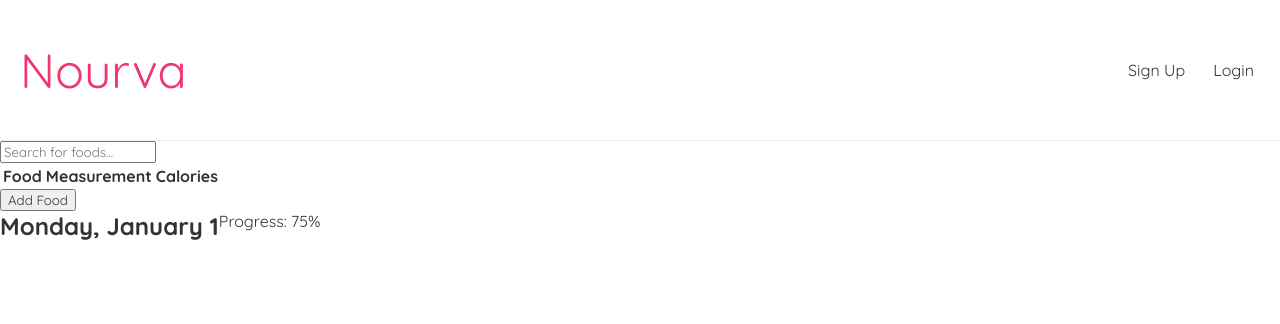
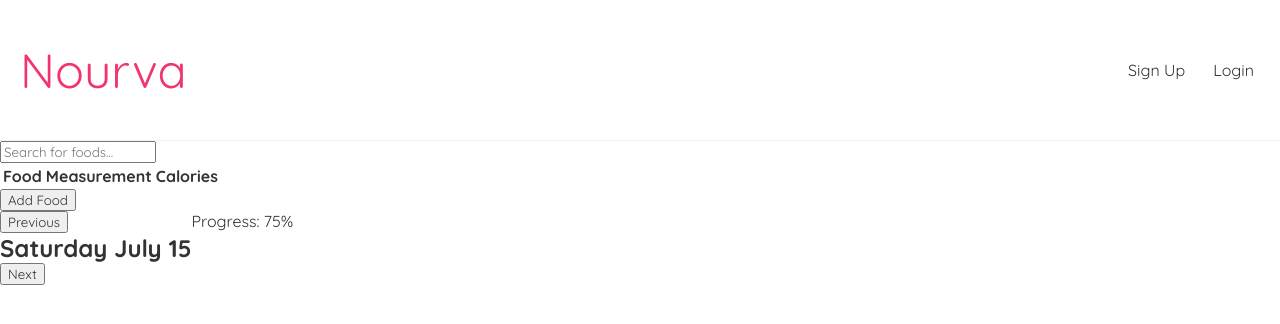
Before and after one commit to Obskurity/Nourva, a React (Create React App) app in the folder nourva-frontend/: page /nutrient-tracking in a window 1280 px wide. Shown: the top 324 px of the page. Built offline with nearby package versions, Linux system fonts and the light colour scheme.

Commit message:
add date picker #10

```diff
--- a/nourva-frontend/src/NutrientTrackingComponents/DailyFoods.js
+++ b/nourva-frontend/src/NutrientTrackingComponents/DailyFoods.js
@@ -1,10 +1,48 @@
-import React from 'react';
+import { useState } from 'react';
+import moment from 'moment';
+import { DatePicker } from '@mui/x-date-pickers'
+import { AdapterDayjs } from '@mui/x-date-pickers/AdapterDayjs'
+import { LocalizationProvider } from '@mui/x-date-pickers';
 
 const DailyFoods = () => {
     // Add logic to fetch and display the list of foods the user has eaten for the day.
+    const dateFormatString = "dddd MMMM D";
+    const [pickedDate, setPickedDate] = useState(moment())
+    const [showDatePicker, setShowDatePicker] = useState(false);
+
+    const handleDatePickerClick = () => {
+        setShowDatePicker(!showDatePicker);
+    };
+
+    const handleDateChange = (newDate) => {
+        setShowDatePicker(false);
+        if (newDate.isValid()) {
+            setPickedDate(newDate);
+        }
+    };
+
+    const handlePreviousDate = () => {
+        setPickedDate(pickedDate.subtract(1, 'day'));
+    };
+
+    const handleNextDate = () => {
+        setPickedDate(pickedDate.add(1, 'day'));
+    };
+
     return (
         <div>
-            <h2>Monday, January 1</h2>
+            <button onClick={handlePreviousDate}>Previous</button>
+            <h2 onClick={handleDatePickerClick}>{pickedDate.format(dateFormatString)}</h2>
+            <button onClick={handleNextDate}>Next</button>
+            {showDatePicker && (
+                <div>
+                    <LocalizationProvider dateAdapter={AdapterDayjs}>
+                        <DatePicker
+                            onChange={handleDateChange}
+                        />
+                    </LocalizationProvider>
+                </div>
+            )}
             <ul>
                 {/* Render the list of foods the user has eaten for the day */}
                 {/* Each item should show the food name and its calories */}
--- a/nourva-frontend/src/NutrientTrackingComponents/DatePicker.js
+++ /dev/null
@@ -1,13 +0,0 @@
-import React from 'react';
-
-const DatePicker = () => {
-  // Add logic to handle date selection and navigate to a different day.
-  return (
-    <div>
-      {/* Date picker component */}
-      {/* Add buttons or controls to navigate to different days */}
-    </div>
-  );
-};
-
-export default DatePicker;
--- a/nourva-frontend/src/NutrientTrackingComponents/NutrientTracking.js
+++ b/nourva-frontend/src/NutrientTrackingComponents/NutrientTracking.js
@@ -1,6 +1,5 @@
 import { useState } from 'react'
 import CalorieProgressBar from './CalorieProgressBar'
-import DatePicker from './DatePicker'
 import Header from './Header'
 import QueryFood from './DailyFoods'
 import AddFoodPopup from './AddFoodPopup'
@@ -22,7 +21,6 @@ export default function NutrientTracking() {
             <div style={{ display: 'flex' }}>
                 <QueryFood />
                 <div>
-                    <DatePicker />
                     <CalorieProgressBar goal={2000} consumed={1500} />
                 </div>
             </div>
```
Also changed, not shown: nourva-frontend/package.json (+8 -0 lines), 1 other file (tests, documents, lock files or other folders).
